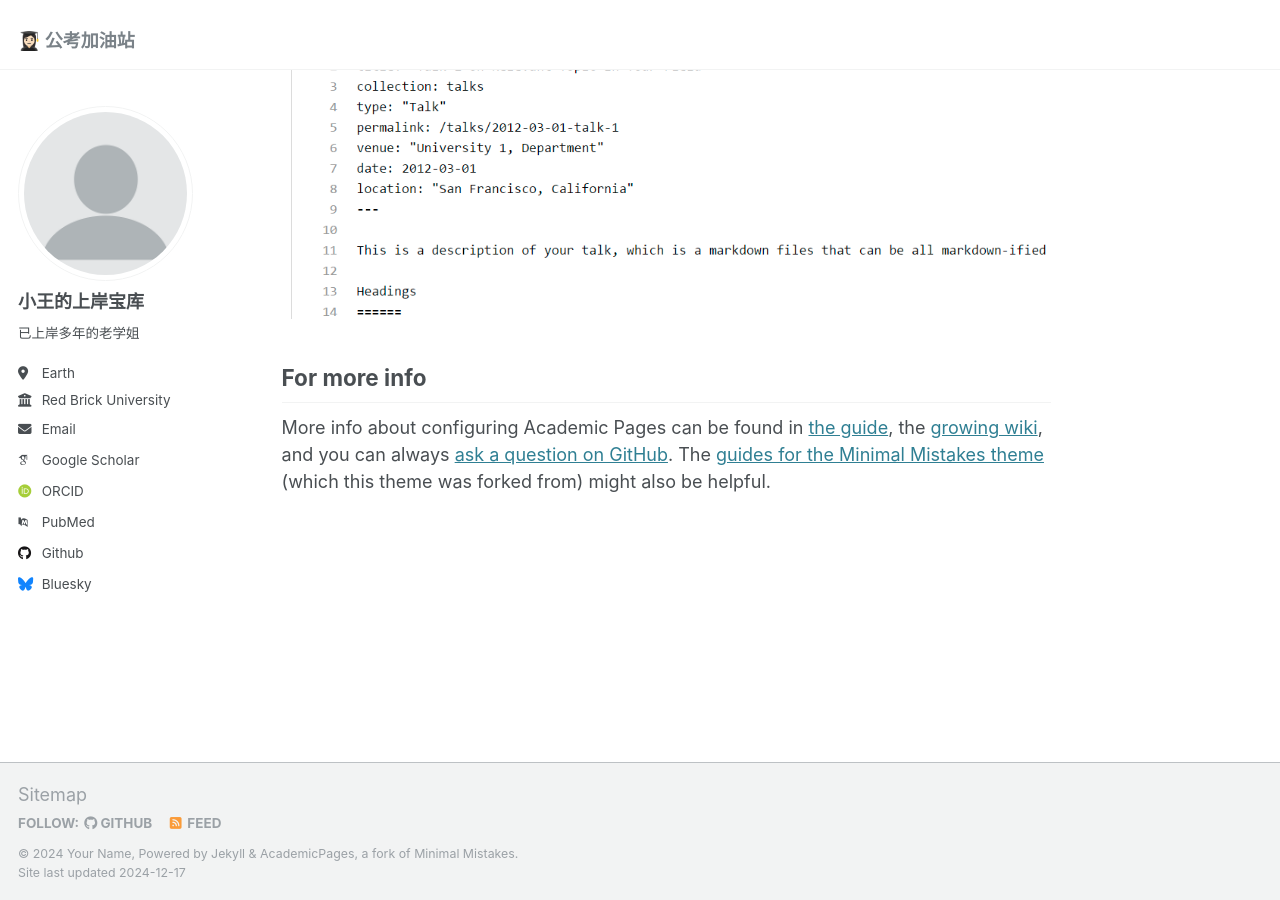
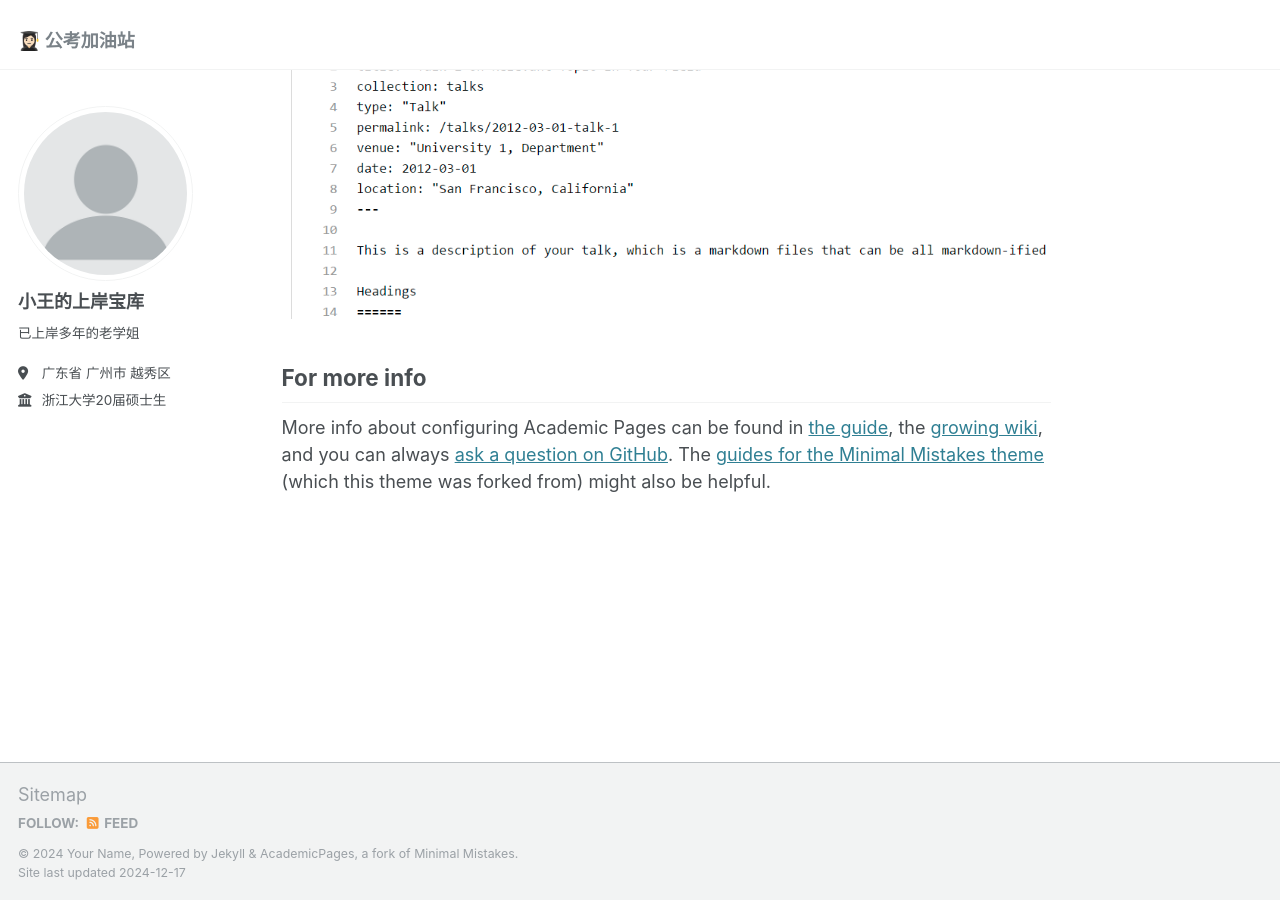
Before and after one commit to KnowledgeStoreVIP/GkStoreVIP.github.io, a Jekyll site: the page built from _pages/about.md, in a window 1280 px wide and 900 px high, scrolled down 2643 px. Built offline with Jekyll 4.4.1, drawn with Linux system fonts in a browser that asks for light colours; some web fonts are replaced.

Commit message:
Update _config.yml

```diff
--- a/_config.yml
+++ b/_config.yml
@@ -25,18 +25,18 @@ author:
   name             : "小王的上岸宝库"
   pronouns         : # example: "she/her"
   bio              : "已上岸多年的老学姐"
-  location         : "Earth"
-  employer         : "Red Brick University"
+  location         : "广东省 广州市 越秀区"
+  employer         : "浙江大学20届硕士生"
   uri              : # URL
-  email            : "none@example.org"
+  # email            : "none@example.org"
 
   # Academic websites
   arxiv            : # URL - Update with the correct link to your profile
-  googlescholar    : "https://scholar.google.com/citations?user=PS_CX0AAAAAJ"
+  # googlescholar    : "https://scholar.google.com/citations?user=PS_CX0AAAAAJ"
   impactstory      : # URL
-  orcid            : "http://orcid.org/yourorcidurl"
+  # orcid            : "http://orcid.org/yourorcidurl"
   semantic         : # URL
-  pubmed           : "https://www.ncbi.nlm.nih.gov/pubmed/?term=john+snow"
+  # pubmed           : "https://www.ncbi.nlm.nih.gov/pubmed/?term=john+snow"
   researchgate     : # URL
   scopus           : # URL
 
@@ -44,12 +44,12 @@ author:
   bitbucket        : # Username - Update with your username on the site
   codepen          : # Username
   dribbble         : # Username
-  github           : "academicpages"
+  # github           : "academicpages"
   kaggle           : # Username
   stackoverflow    : # User number or user number and name (i.e., use "1" or "1/jeff-atwood")
 
   # Social media
-  bluesky          : "bsky.app" # Replace this with you Bluesky username
+  # bluesky          : "bsky.app" # Replace this with you Bluesky username
   facebook         : # Username
   flickr           : # Username
   foursquare       : # Username
```
